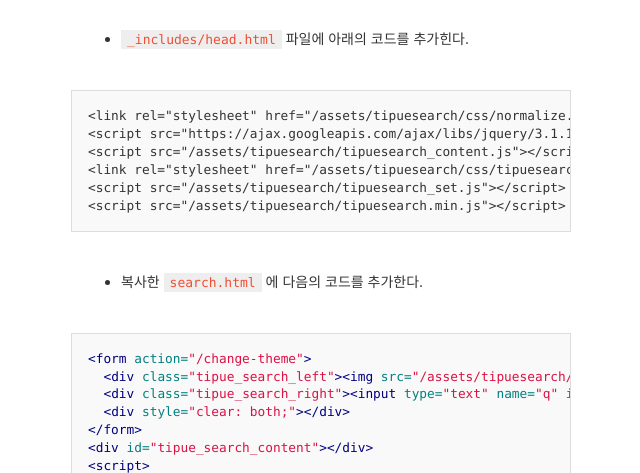
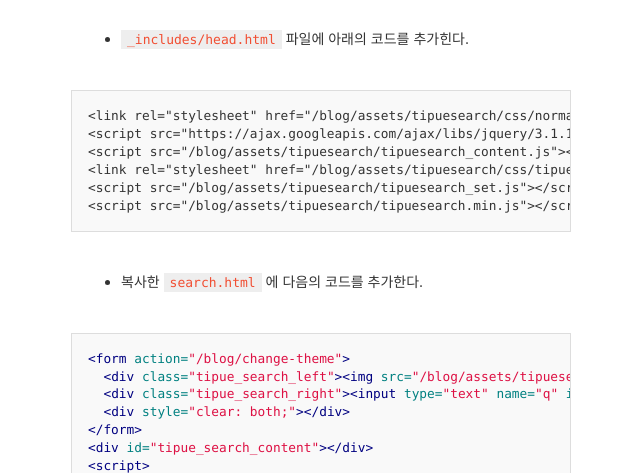
Before and after one commit to Gxone/Gxone.github.io, a Jekyll site: the page built from _posts/etc/2020-08-30-change-theme.md, in a window 1280 px wide. Shown: the part 1250-1723 px from the top of the page, without its empty margins (319-959 px from the left). Built offline with Jekyll 4.4.1, drawn with Linux system fonts in a browser that asks for light colours.

Commit message:
Modify: config.yml

```diff
--- a/_config.yml
+++ b/_config.yml
@@ -6,7 +6,7 @@
 
 # Site Settings
 url:                https://gxone.github.io # main url
-baseurl:            ''
+baseurl:            '/blog'
 permalink:          /:title # Post permalink
 timezone:           Asia/Kuala_Lumpur # https://en.wikipedia.org/wiki/List_of_tz_database_time_zones
 mathjax:            true  # enables support for mathjax - set to 'false' to disable
```
